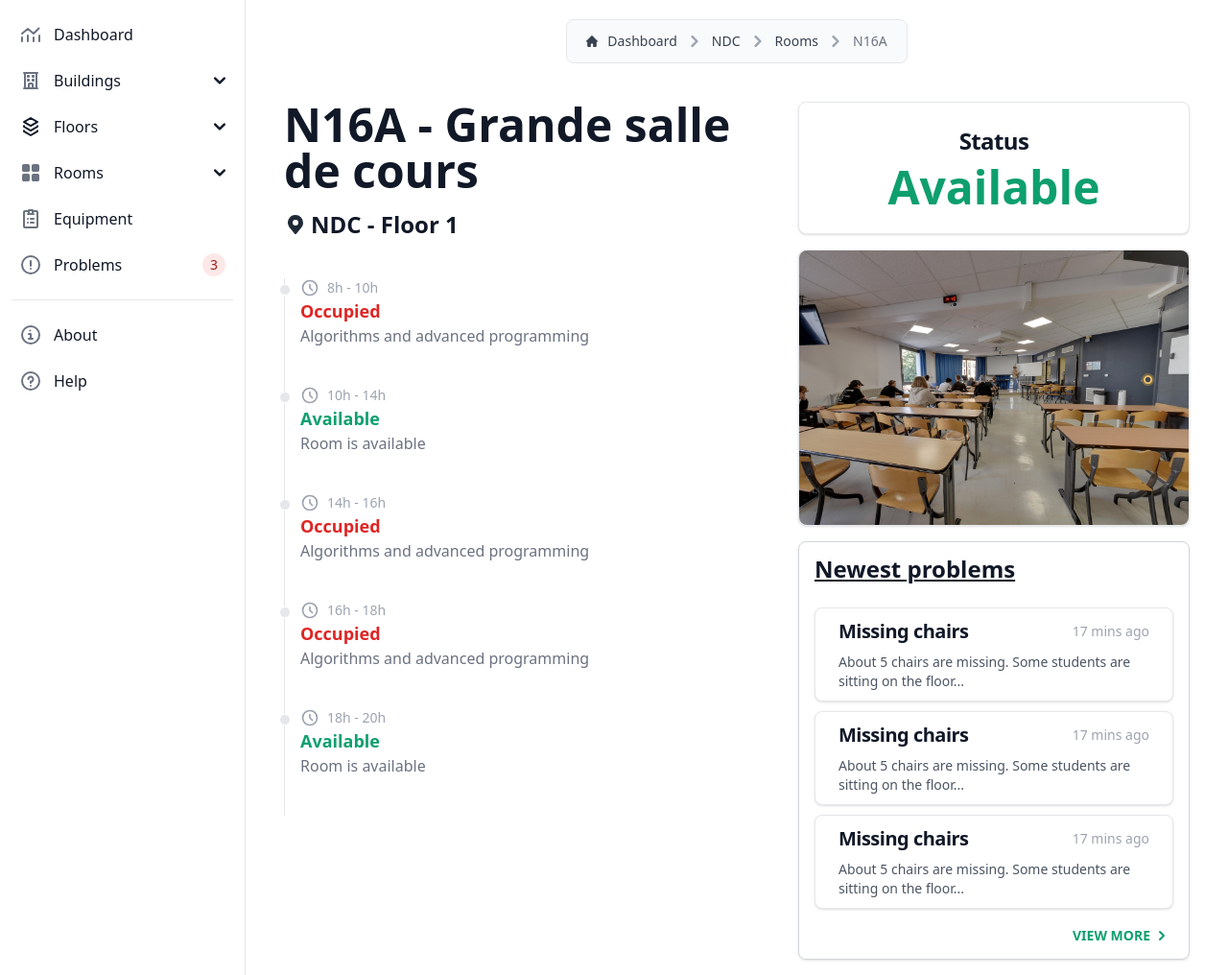
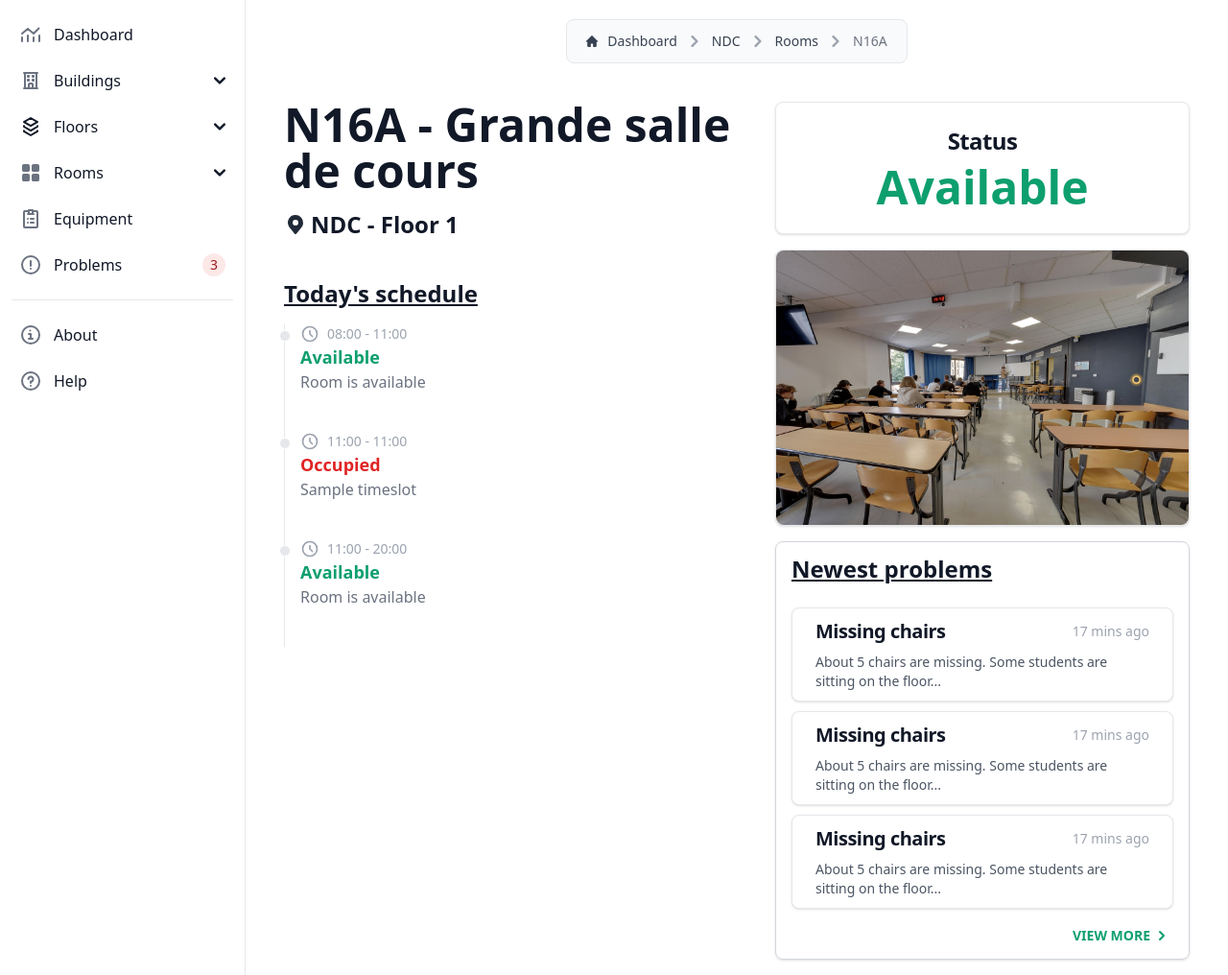
Before and after one commit to Theophile-Wemaere/aubouleau, a Django app: page /NDC/rooms/N16A/ in a window 1280 px wide. Shown: the part 74-1090 px from the top of the page at 96% size. Run offline with Django 5.2, Linux system fonts and the light colour scheme; data comes from the database, SQL or seed files in the repository; tables that the repository leaves empty hold one stand-in row (values such as "Sample post"); parts of the project's set-up code (start-up, migrations or seed data) failed here and were passed over; some libraries are stand-ins or nearby versions.

Commit message:
added the room schedule on the room detail page
The room detail page now displays all the time slots that make up the schedule of the room.
Note that the schedule, as of now, only displas time slots for the current day.
The day has been set to begin at 08:00 and to end at 20:00. Whenever there are no time slots during
certain times, the schedule displays time slots marked as available.

Note that time slots can begin before the start of the day as well as end after the end of the day.
Those arbitrary values have been chosen to delimit the time at which the schedule will not be "filled up" with
time slots marked as available.
For instance, if the last time slot of the day ends at 18:00, a time slot marked as available will be created
from 18:00 to 20:00 (which is the end of the day). This works the same way for the beginning of the day.

```diff
--- a/aubouleau_web/models.py
+++ b/aubouleau_web/models.py
@@ -1,4 +1,3 @@
-import django.utils.timezone
 import shutil
 from datetime import date, datetime
 
@@ -111,6 +110,10 @@ class TimeSlot(models.Model):
     """
     A class representing a time slot in the planning of a :py:class:`Room`.
     """
+    # These variables define the boundaries of the schedule displayed for each room
+    DAY_START = datetime(2000, 1, 1, 8, 0, 0, 0)
+    DAY_END = datetime(2000, 1, 1, 20, 0, 0, 0)
+
     subject = models.CharField(max_length=512, verbose_name="Subject name")
     start_time = models.DateTimeField("Start time")
     end_time = models.DateTimeField("End time")
--- a/aubouleau_web/static/aubouleau_web/style.css
+++ b/aubouleau_web/static/aubouleau_web/style.css
@@ -1575,6 +1575,11 @@ input:checked + .toggle-bg {
   width: 100%;
 }
 
+.w-fit {
+  width: -moz-fit-content;
+  width: fit-content;
+}
+
 .min-w-72 {
   min-width: 18rem;
 }
@@ -1593,6 +1598,10 @@ input:checked + .toggle-bg {
 
 .max-w-xl {
   max-width: 36rem;
+}
+
+.max-w-\[50\%\] {
+  max-width: 50%;
 }
 
 .flex-1 {
@@ -1827,6 +1836,10 @@ input:checked + .toggle-bg {
 
 .whitespace-nowrap {
   white-space: nowrap;
+}
+
+.text-wrap {
+  text-wrap: wrap;
 }
 
 .rounded-full {
--- a/aubouleau_web/templates/aubouleau_web/room_detail.html
+++ b/aubouleau_web/templates/aubouleau_web/room_detail.html
@@ -45,7 +45,7 @@
 {% block content %}
 <div class="flex flex-row flex-grow items-start gap-x-10 justify-between px-10 pb-4" id="content">
     {# First column #}
-    <div class="flex flex-col flex-grow gap-y-10">
+    <div class="flex flex-col flex-grow gap-y-10 max-w-[50%]">
         {# Title wrapper #}
         <div class="flex flex-col gap-y-4">
             <h1 class="text-5xl font-bold text-gray-900">{{ room.number }} - {{ room.name }}</h1>
@@ -57,66 +57,31 @@
             </div>
         </div>
         {# Timeline #}
+        <div class="flex flex-col gap-y-4">
+            <h3 class="text-2xl font-bold underline text-gray-900">Today's schedule</h3>
             <ol class="relative border-s border-gray-200 dark:border-gray-700">
+                {% for time_slot in time_slots %}
                 <li class="mb-10 ms-4">
                     <div class="absolute w-3 h-3 bg-gray-200 rounded-full mt-1.5 -start-1.5 border border-white dark:border-gray-900 dark:bg-gray-700"></div>
                     <div class="flex flex-row items-center gap-x-2">
                         <svg class="w-[20px] h-[20px] text-gray-400 dark:text-white" aria-hidden="true" xmlns="http://www.w3.org/2000/svg" width="24" height="24" fill="none" viewBox="0 0 24 24">
                             <path stroke="currentColor" stroke-linecap="round" stroke-linejoin="round" stroke-width="2" d="M12 8v4l3 3m6-3a9 9 0 1 1-18 0 9 9 0 0 1 18 0Z"></path>
                         </svg>
-                    <time class="text-sm font-normal leading-none text-gray-400 dark:text-gray-500">8h - 10h</time>
+                        <time class="text-sm font-normal leading-none text-gray-400 dark:text-gray-500">{{ time_slot.0.start_time|date:"H:i" }} - {{ time_slot.0.end_time|date:"H:i" }}</time>
                     </div>
+                    {% if time_slot.1 %}
+                        <h3 class="text-lg font-bold text-green-500 dark:text-green-500">Available</h3>
+                    {% else %}
                         <h3 class="text-lg font-bold text-red-600 dark:text-red-600">Occupied</h3>
-                <p class="mb-4 text-base font-normal text-gray-500 dark:text-gray-400">Algorithms and advanced programming</p>
+                    {% endif %}
+                    <p class="w-fit mb-4 text-base font-normal text-wrap text-gray-500 dark:text-gray-500">{{ time_slot.0.subject }}</p>
                 </li>
-            <li class="mb-10 ms-4">
-                <div class="absolute w-3 h-3 bg-gray-200 rounded-full mt-1.5 -start-1.5 border border-white dark:border-gray-900 dark:bg-gray-700"></div>
-                <div class="flex flex-row items-center gap-x-2">
-                    <svg class="w-[20px] h-[20px] text-gray-400 dark:text-white" aria-hidden="true" xmlns="http://www.w3.org/2000/svg" width="24" height="24" fill="none" viewBox="0 0 24 24">
-                        <path stroke="currentColor" stroke-linecap="round" stroke-linejoin="round" stroke-width="2" d="M12 8v4l3 3m6-3a9 9 0 1 1-18 0 9 9 0 0 1 18 0Z"></path>
-                    </svg>
-                    <time class="text-sm font-normal leading-none text-gray-400 dark:text-gray-500">10h - 14h</time>
-                </div>
-                <h3 class="text-lg font-bold text-green-500 dark:text-green-500">Available</h3>
-                <p class="mb-4 text-base font-normal text-gray-500 dark:text-gray-400">Room is available</p>
-            </li>
-            <li class="mb-10 ms-4">
-                <div class="absolute w-3 h-3 bg-gray-200 rounded-full mt-1.5 -start-1.5 border border-white dark:border-gray-900 dark:bg-gray-700"></div>
-                <div class="flex flex-row items-center gap-x-2">
-                    <svg class="w-[20px] h-[20px] text-gray-400 dark:text-white" aria-hidden="true" xmlns="http://www.w3.org/2000/svg" width="24" height="24" fill="none" viewBox="0 0 24 24">
-                        <path stroke="currentColor" stroke-linecap="round" stroke-linejoin="round" stroke-width="2" d="M12 8v4l3 3m6-3a9 9 0 1 1-18 0 9 9 0 0 1 18 0Z"></path>
-                    </svg>
-                    <time class="text-sm font-normal leading-none text-gray-400 dark:text-gray-500">14h - 16h</time>
-                </div>
-                <h3 class="text-lg font-bold text-red-600 dark:text-red-600">Occupied</h3>
-                <p class="mb-4 text-base font-normal text-gray-500 dark:text-gray-400">Algorithms and advanced programming</p>
-            </li>
-            <li class="mb-10 ms-4">
-                <div class="absolute w-3 h-3 bg-gray-200 rounded-full mt-1.5 -start-1.5 border border-white dark:border-gray-900 dark:bg-gray-700"></div>
-                <div class="flex flex-row items-center gap-x-2">
-                    <svg class="w-[20px] h-[20px] text-gray-400 dark:text-white" aria-hidden="true" xmlns="http://www.w3.org/2000/svg" width="24" height="24" fill="none" viewBox="0 0 24 24">
-                        <path stroke="currentColor" stroke-linecap="round" stroke-linejoin="round" stroke-width="2" d="M12 8v4l3 3m6-3a9 9 0 1 1-18 0 9 9 0 0 1 18 0Z"></path>
-                    </svg>
-                    <time class="text-sm font-normal leading-none text-gray-400 dark:text-gray-500">16h - 18h</time>
-                </div>
-                <h3 class="text-lg font-bold text-red-600 dark:text-red-600">Occupied</h3>
-                <p class="mb-4 text-base font-normal text-gray-500 dark:text-gray-400">Algorithms and advanced programming</p>
-            </li>
-            <li class="mb-10 ms-4">
-                <div class="absolute w-3 h-3 bg-gray-200 rounded-full mt-1.5 -start-1.5 border border-white dark:border-gray-900 dark:bg-gray-700"></div>
-                <div class="flex flex-row items-center gap-x-2">
-                    <svg class="w-[20px] h-[20px] text-gray-400 dark:text-white" aria-hidden="true" xmlns="http://www.w3.org/2000/svg" width="24" height="24" fill="none" viewBox="0 0 24 24">
-                        <path stroke="currentColor" stroke-linecap="round" stroke-linejoin="round" stroke-width="2" d="M12 8v4l3 3m6-3a9 9 0 1 1-18 0 9 9 0 0 1 18 0Z"></path>
-                    </svg>
-                    <time class="text-sm font-normal leading-none text-gray-400 dark:text-gray-500">18h - 20h</time>
-                </div>
-                <h3 class="text-lg font-bold text-green-500 dark:text-green-500">Available</h3>
-                <p class="mb-4 text-base font-normal text-gray-500 dark:text-gray-400">Room is available</p>
-            </li>
+                {% endfor %}
             </ol>
         </div>
+    </div>
     {# Second column #}
-    <div class="flex flex-col flex-grow gap-y-4">
+    <div class="flex flex-col flex-grow gap-y-4 max-w-[50%]">
         {# Status #}
         <a href="#" class="flex flex-col flex-grow px-2 py-6 xl:p-6 bg-white border border-gray-200 rounded-lg shadow hover:bg-gray-100 dark:bg-gray-800 dark:border-gray-700 dark:hover:bg-gray-700">
             <h5 class="mb-2 text-xl xl:text-2xl font-bold text-center tracking-tight text-gray-900 dark:text-white">Status</h5>
--- a/aubouleau_web/views.py
+++ b/aubouleau_web/views.py
@@ -1,6 +1,10 @@
+from datetime import datetime
+
 from django.shortcuts import render, get_object_or_404
+from django.utils import timezone
+from django.utils.timezone import localtime, make_aware
 
-from .models import Building, Floor, Room
+from .models import Building, Room, TimeSlot
 
 
 def index(request):
@@ -97,4 +101,34 @@ def room_detail(request, building_name, room_number):
     """
     building = Building.objects.get(name=building_name)
     room = Room.objects.get(number=room_number)
-    return render(request, "aubouleau_web/room_detail.html", {"building": building, "room": room})
+    time_slots = room.timeslot_set.all().order_by("start_time")
+
+    # A list containing tuples made of 2 elements: (TimeSlot object, True if the time slot is marked as available, False otherwise)
+    time_slots_list: list[tuple[TimeSlot, bool]] = []
+    previous_time_slot: TimeSlot | None = None
+
+    # If there are no time slots at all, we simply create a single time slot from DAY_START to DAY_END
+    if len(time_slots) == 0:
+        day_start = make_aware(TimeSlot.DAY_START.replace(year=datetime.now().year, month=datetime.now().month, day=datetime.now().day))
+        day_end = make_aware(TimeSlot.DAY_END.replace(year=datetime.now().year, month=datetime.now().month, day=datetime.now().day))
+        time_slots_list.append((TimeSlot(subject="Room is available", start_time=day_start, end_time=day_end, created_at=timezone.now(), room=room), True))
+
+    for time_slot in time_slots:
+        # If the first time slot of the day stars after DAY_START, add a time slot marked as available that "fills the gap"
+        # Since DAY_START is naive, we convert the time_slot start_time to the local time first
+        if not previous_time_slot and localtime(time_slot.start_time).time() > TimeSlot.DAY_START.time():
+            day_start = make_aware(TimeSlot.DAY_START.replace(year=datetime.now().year, month=datetime.now().month, day=datetime.now().day))
+            time_slots_list.append((TimeSlot(subject="Room is available", start_time=day_start, end_time=time_slot.start_time, created_at=timezone.now(), room=time_slot.room), True))
+        # If the time_slot does not start where the previous one ended, "fill the gap" with a time slot marked as available
+        if previous_time_slot and time_slot.start_time > previous_time_slot.end_time:
+            time_slots_list.append((TimeSlot(subject="Room is available", start_time=previous_time_slot.end_time, end_time=time_slot.start_time, created_at=timezone.now(), room=time_slot.room), True))
+        time_slots_list.append((time_slot, False))
+        previous_time_slot = time_slot
+
+    # If the last time slot of the day ends before DAY_END, add a time slot marked as available that "fills the gap"
+    # Since DAY_END is naive, we convert the time_slot end_time to the local time first
+    if previous_time_slot and localtime(previous_time_slot.end_time).time() < TimeSlot.DAY_END.time():
+        day_end = make_aware(TimeSlot.DAY_END.replace(year=datetime.now().year, month=datetime.now().month, day=datetime.now().day))
+        time_slots_list.append((TimeSlot(subject="Room is available", start_time=previous_time_slot.end_time, end_time=day_end, created_at=timezone.now(), room=previous_time_slot.room), True))
+
+    return render(request, "aubouleau_web/room_detail.html", {"building": building, "room": room, "time_slots": time_slots_list})
```
Lines whose indentation alone changed are shown as unchanged.
